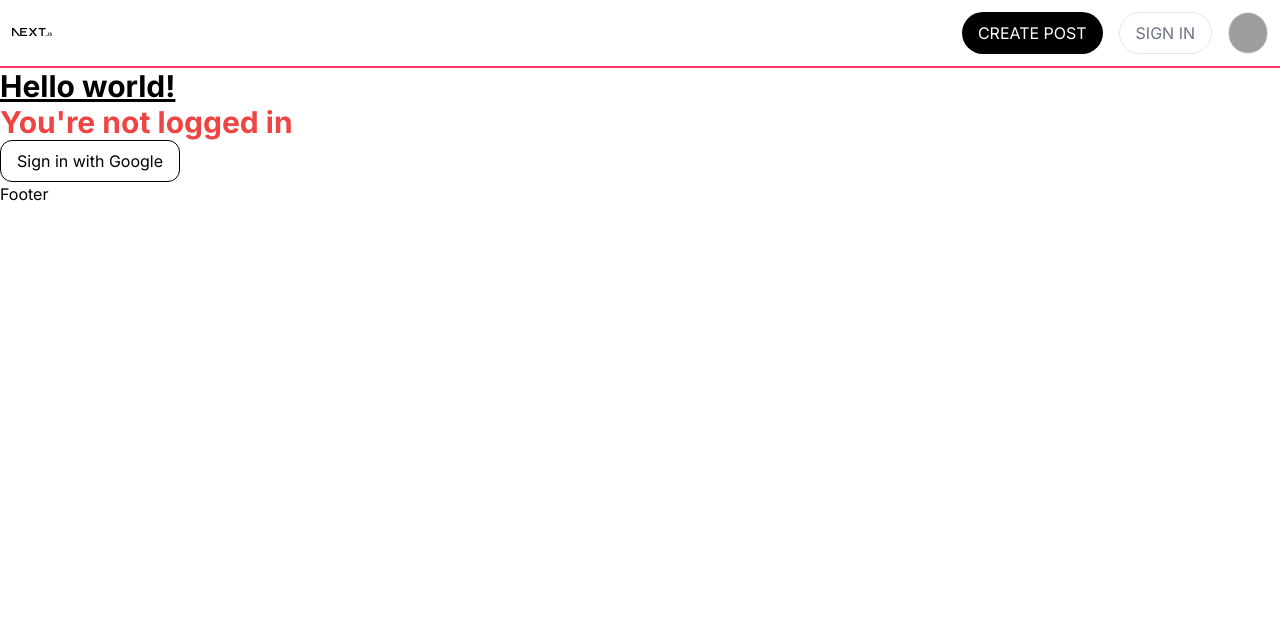
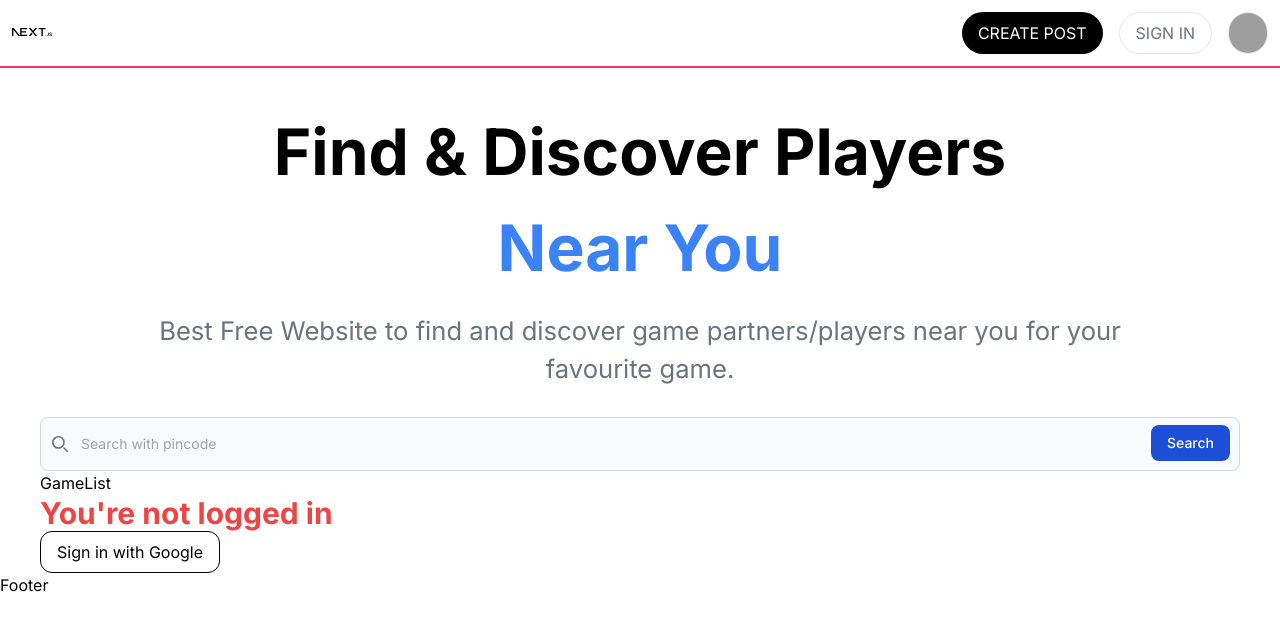
Before and after one commit to shreejai/nearby-players, a Next.js app: page / in a window 1280 px wide. Shown: the top 630 px of the page. Built offline with nearby package versions, Linux system fonts and the light colour scheme; no server answers; grey boxes are pictures that could not be loaded.

Commit message:
hero section

```diff
--- /dev/null
+++ b/app/components/Home/GameList.jsx
@@ -0,0 +1,9 @@
+import React from 'react'
+
+const GameList = () => {
+  return (
+    <div>GameList</div>
+  )
+}
+
+export default GameList
--- /dev/null
+++ b/app/components/Home/Hero.jsx
@@ -0,0 +1,12 @@
+import React from 'react'
+
+const Hero = () => {
+  return (
+    <div className='text-center flex flex-col gap-4'>
+      <h1 className='text-[5vw] font-bold'>Find &amp; Discover Players <br/><span className='text-blue-500'> Near You</span></h1>
+      <h2 className='text-[2vw] text-gray-500 px-8 md:px-16'>Best Free Website to find and discover game partners/players near you for your favourite game.</h2>
+    </div>
+  )
+}
+
+export default Hero
--- /dev/null
+++ b/app/components/Home/Search.jsx
@@ -0,0 +1,25 @@
+'use client';
+import React, { useState } from 'react'
+
+const Search = () => {
+  const [searchText, setSearchText] = useState();
+  const onSearchButtonClick = () => {
+    console.log("Searched text:", searchText);
+  }
+  return (
+    <div className='mt-7'>
+          <label for="default-search" className="mb-2 text-sm font-medium text-gray-900 sr-only dark:text-white">Search</label>
+          <div className="relative">
+              <div className="absolute inset-y-0 start-0 flex items-center ps-3 pointer-events-none">
+                  <svg className="w-4 h-4 text-gray-500 dark:text-gray-400" aria-hidden="true" xmlns="http://www.w3.org/2000/svg" fill="none" viewBox="0 0 20 20">
+                      <path stroke="currentColor" stroke-linecap="round" stroke-linejoin="round" stroke-width="2" d="m19 19-4-4m0-7A7 7 0 1 1 1 8a7 7 0 0 1 14 0Z"/>
+                  </svg>
+              </div>
+              <input onChange={(text)=>setSearchText(text.target.value)} type="search" id="default-search" className="block w-full p-4 ps-10 text-sm text-gray-900 border border-gray-300 rounded-lg bg-gray-50 focus:ring-blue-500 focus:border-blue-500 dark:bg-gray-700 dark:border-gray-600 dark:placeholder-gray-400 dark:text-white dark:focus:ring-blue-500 dark:focus:border-blue-500" placeholder="Search with pincode" required />
+              <button onClick={() => onSearchButtonClick()} type="submit" className="text-white absolute end-2.5 bottom-2.5 bg-blue-700 hover:bg-blue-800 focus:ring-4 focus:outline-none focus:ring-blue-300 font-medium rounded-lg text-sm px-4 py-2 dark:bg-blue-600 dark:hover:bg-blue-700 dark:focus:ring-blue-800">Search</button>
+          </div>
+    </div>
+  )
+}
+
+export default Search
--- a/app/page.js
+++ b/app/page.js
@@ -2,15 +2,20 @@ import Image from "next/image";
 import Header from "./components/Header";
 import Footer from "./components/Footer";
 import Dashboard from "./components/Dashboard";
+import Hero from "./components/Home/Hero";
+import Search from "./components/Home/Search";
+import GameList from "./components/Home/GameList";
 
 export default function Home() {
   return (
     <>
       <Header/>
-      <h1 className="text-3xl font-bold underline">
-        Hello world!
-      </h1>
-      <Dashboard/>
+      <div className="px-5 sm:px-7 md:px-10 mt-9">
+        <Hero/>
+        <Search/>
+        <GameList/>
+        <Dashboard/>
+      </div>
       <Footer/>
     </>
   );
```
